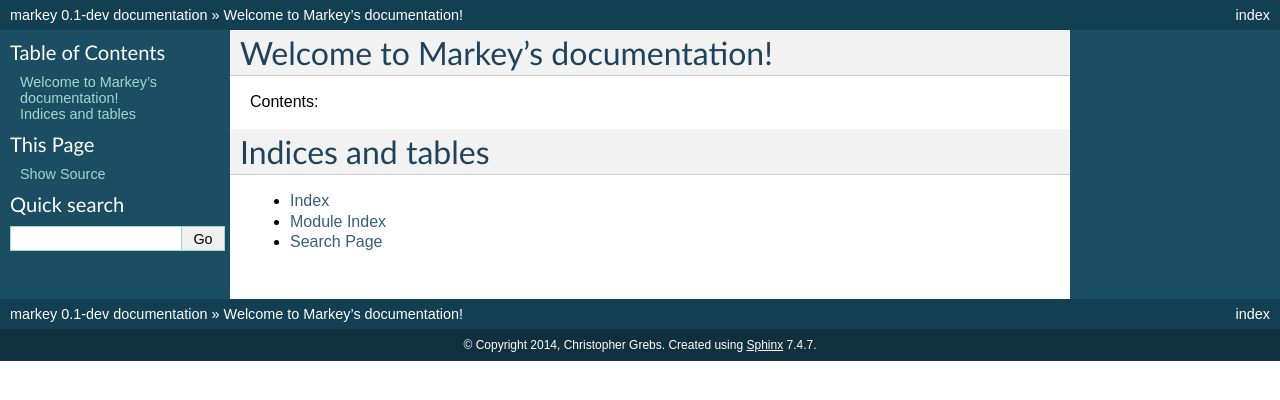
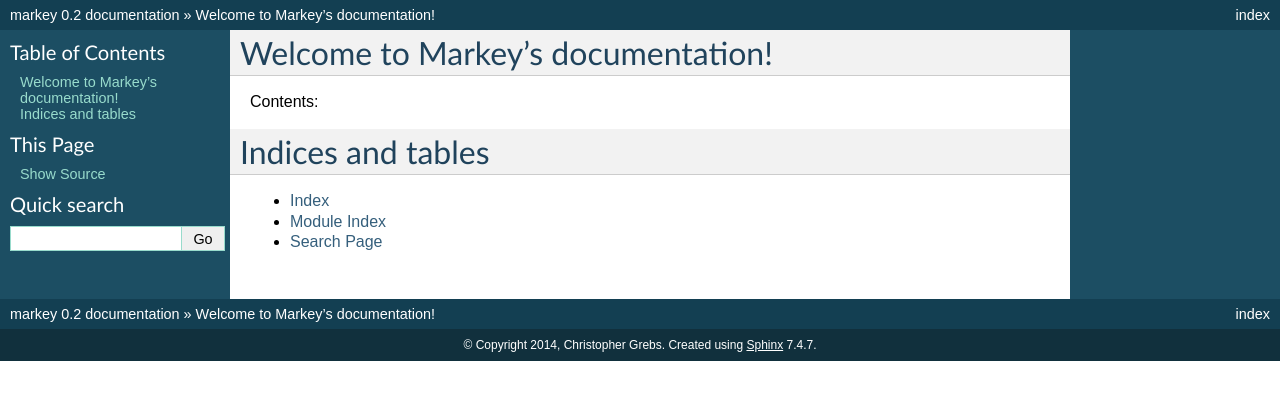
Before and after one commit to feanil/markey, a Sphinx documentation site: the page built from docs/index.rst, in a window 1280 px wide. Shown: the top 400 px of the page. Built offline with Sphinx 7.4.7, drawn with Linux system fonts in a browser that asks for light colours.

Commit message:
Prepare for 0.2 release

```diff
--- a/docs/conf.py
+++ b/docs/conf.py
@@ -12,8 +12,8 @@
 master_doc = 'index'
 project = 'markey'
 copyright = '2014, Christopher Grebs'
-version = '0.1'
-release = '0.1-dev'
+version = '0.2'
+release = '0.2'
 exclude_patterns = ['_build']
 pygments_style = 'sphinx'
 html_theme = 'default'
--- a/setup.py
+++ b/setup.py
@@ -51,7 +51,7 @@
     name='markey',
     description='Markup parser',
     long_description=read('README.rst') + u'\n\n' + read('CHANGELOG.rst'),
-    version='0.1-dev',
+    version='0.2',
     license='BSD',
     author='Christopher Grebs',
     author_email='cg@webshox.org',
```
Also changed, not shown: CHANGELOG.rst (+9 -3 lines).
